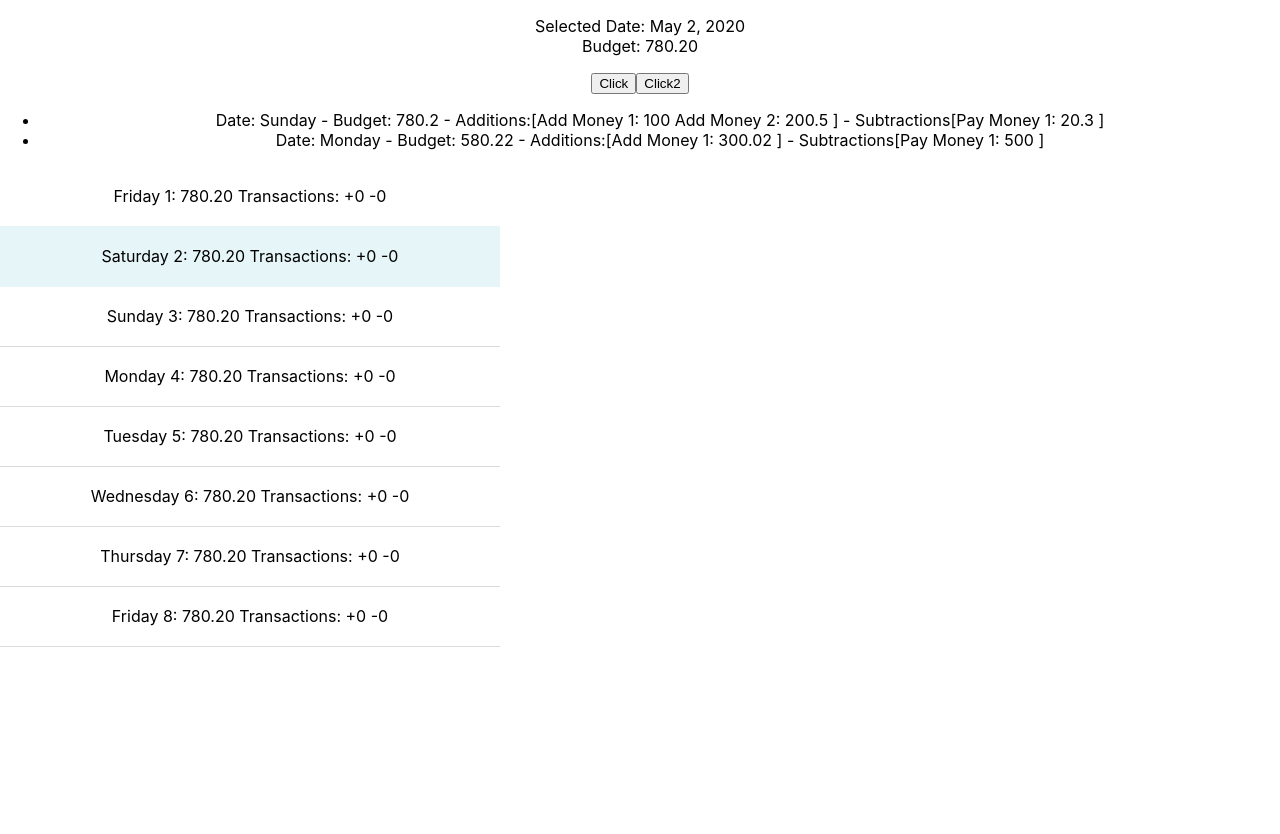
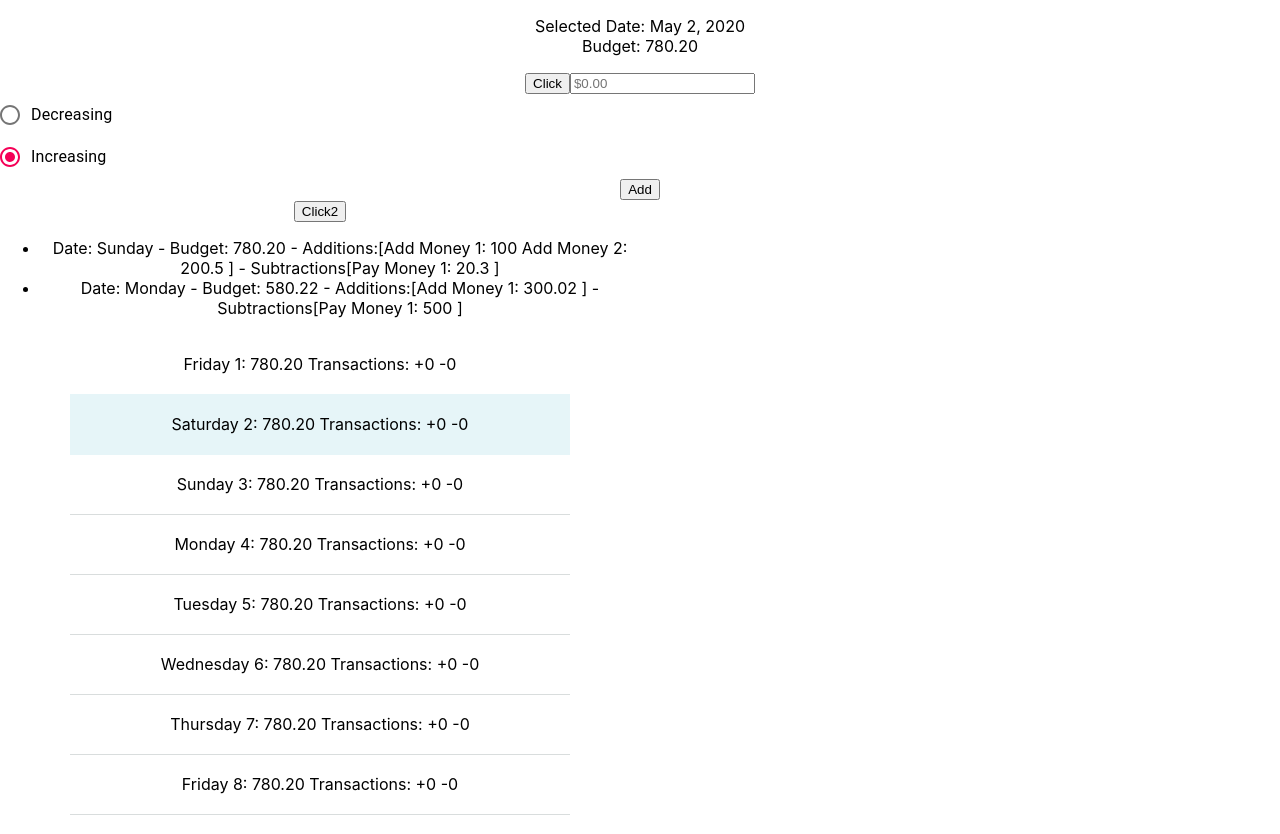
Before and after one commit to ArronVan/budgetcalendar, a React (Create React App) app: page / in a window 1280 px wide. Before the commit the page ends 800 px from the top, so only its background shows below. Built offline with nearby package versions, Linux system fonts and the light colour scheme.

Commit message:
added various functionalities

```diff
--- a/src/Calendar.css
+++ b/src/Calendar.css
@@ -1,3 +1,9 @@
+.List{
+    display: flex;
+    align-items: center;
+    justify-content: center;
+}
+
 .CalendarList {
     border-bottom: 1px solid #d9dddd;
     display: flex;
--- a/src/Calendar.js
+++ b/src/Calendar.js
@@ -6,20 +6,7 @@ import { getDate, isSameDay } from 'date-fns'
 import './Calendar.css'
 
 class Calendar extends React.Component {
-    getBudgetValueOnDay(budget, additions, subtractions) {
-        let value = budget;
-
-        var i;
-        for (i = 0; i < additions.length; i++)
-            value += additions[i].value;
-        for (i = 0; i < subtractions.length; i++)
-            value -= subtractions[i].value;
-
-        return value;
-    }
-
     render() {
-        let budget = this.props.budget;
         let allDaysInMonth = getAllDaysInMonth(this.props.selectedDate);
 
         return (
@@ -28,7 +15,7 @@ class Calendar extends React.Component {
                 <ul>
                     {this.props.dates.map((day, index) => {
                         return <li key={index}>
-                            Date: {getDayOfWeekName(day.date)} - Budget: {budget = this.getBudgetValueOnDay(budget, day.increases, day.decreases)} - Additions:[{day.increases.map((inc) => {
+                            Date: {getDayOfWeekName(day.date)} - Budget: {this.props.getBudgetAmountOnDate(day.date)} - Additions:[{day.increases.map((inc) => {
                                 return <>
                                     {inc.description}: {inc.value}&nbsp;
                                 </>;
@@ -41,6 +28,7 @@ class Calendar extends React.Component {
                         </li>
                     })}
                 </ul>
+                <div className="List">
                     <List
                         height={500}
                         width={500}
@@ -56,6 +44,7 @@ class Calendar extends React.Component {
                             </div>
                         )}
                     </List>
+                </div>
             </>
         );
     }
--- /dev/null
+++ b/src/InputFields.js
@@ -0,0 +1,69 @@
+import React from 'react'
+import NumberFormat from 'react-number-format'
+import FormControlLabel from '@material-ui/core/FormControlLabel';
+import Radio from '@material-ui/core/Radio'
+import RadioGroup from '@material-ui/core/RadioGroup';
+
+class InputFields extends React.Component {
+    constructor(props) {
+        super(props);
+        this.state = {
+            showChangeBudget: false,
+            showAddTransaction: true,
+            currencyValue: null,
+            isAdd: true
+        };
+
+        this.changeBudget = this.changeBudget.bind(this);
+        this.addTransaction = this.addTransaction.bind(this);
+    }
+
+    changeBudget() {
+        this.props.changeBudget(this.state.currencyValue);
+        this.setState({currencyValue: null});
+    }
+
+    addTransaction() {
+        this.props.addTransactionOnSelectedDate(this.state.currencyValue, "Test", this.state.isAdd);
+        this.setState({currencyValue: null, isAdd: true});
+    }
+
+    render() {
+        return (
+            <>
+                {this.state.showChangeBudget ?
+                <>
+                    <NumberFormat
+                      value={this.state.currencyValue}
+                      thousandSeparator={true}
+                      allowNegative={false}
+                      prefix={'$'}
+                      placeholder="$0.00"
+                      decimalScale={2}
+                      onValueChange={(values) => { this.setState({currencyValue: values.floatValue}); }}
+                    />
+                    <button onClick={this.changeBudget}>Change</button>
+                </> : ''}
+                {this.state.showAddTransaction ?
+                <>
+                    <NumberFormat
+                      value={this.state.currencyValue}
+                      thousandSeparator={true}
+                      allowNegative={false}
+                      prefix={'$'}
+                      placeholder="$0.00"
+                      decimalScale={2}
+                      onValueChange={(values) => { this.setState({currencyValue: values.floatValue}); }}
+                    />
+                    <RadioGroup value={this.state.isAdd} onChange={() => this.setState({isAdd: !this.state.isAdd})}>
+                        <FormControlLabel value={false} control={<Radio />} label="Decreasing" />
+                        <FormControlLabel value={true} control={<Radio />} label="Increasing" />
+                    </RadioGroup>
+                    <button onClick={this.addTransaction}>Add</button>
+                </> : ''}
+            </>
+        )
+    }
+}
+
+export default InputFields;
--- a/src/Main.js
+++ b/src/Main.js
@@ -1,7 +1,10 @@
-import React from 'react';
-import Calendar from './Calendar';
+import React from 'react'
+import Calendar from './Calendar'
+import InputFields from './InputFields'
+import Transaction from './Transaction'
 import { getMonthName } from './DateFunctions'
-import { getYear, getDate, isBefore, isSameDay } from 'date-fns';
+import { getYear, getDate, isBefore, isSameDay } from 'date-fns'
+import Grid from '@material-ui/core/Grid';
 
 class Main extends React.Component {
     constructor(props) {
@@ -22,10 +25,12 @@ class Main extends React.Component {
         };
 
         this.addDate = this.addDate.bind(this);
+        this.changeBudget = this.changeBudget.bind(this);
         this.getBudgetAmountOnDate = this.getBudgetAmountOnDate.bind(this);
         this.changeSelectedDate = this.changeSelectedDate.bind(this);
         this.getAddTransactionsOnDate = this.getAddTransactionsOnDate.bind(this);
         this.getSubTransactionsOnDate = this.getSubTransactionsOnDate.bind(this);
+        this.addTransactionOnSelectedDate = this.addTransactionOnSelectedDate.bind(this);
     }
 
     addDate() {
@@ -38,6 +43,12 @@ class Main extends React.Component {
         this.setState((state, props) => ({
             dates: [...this.state.dates, date]
         }));
+    }
+
+    changeBudget(amount) {
+        this.setState({
+            budget: amount
+        });
     }
 
     changeSelectedDate(date) {
@@ -83,6 +94,35 @@ class Main extends React.Component {
         return [];
     }
 
+    addTransactionOnSelectedDate(amount, description, isAdd) {
+        for (var i = 0; i < this.state.dates.length; i++)
+            if (isSameDay(this.state.selectedDate, this.state.dates[i].date))
+            {
+                var dateEntry;
+                if (isAdd)
+                {
+                    dateEntry = this.state.dates;
+                    dateEntry[i].increases = [...dateEntry[i].increases, {description: description, value: amount}];
+                    this.setState({dates: dateEntry});
+                }
+                else
+                {
+                    dateEntry = this.state.dates;
+                    dateEntry[i].decreases = [...dateEntry[i].decreases, {description: description, value: amount}];
+                    this.setState({dates: dateEntry});
+                }
+                return;
+            }
+
+        var newDate = { date: this.state.selectedDate, increases: [], decreases: [] };
+        if (isAdd)
+            newDate.increases = [{description: description, value: amount}];
+        else
+            newDate.decreases = [{description: description, value: amount}];
+
+        this.addDate2(newDate);
+    }
+
     render() {
         return (
             <>
@@ -92,6 +132,9 @@ class Main extends React.Component {
                     Budget: {this.getBudgetAmountOnDate(this.state.selectedDate)}
                 </p>
                 <button onClick={this.addDate}>Click</button>
+                <InputFields addTransactionOnSelectedDate={this.addTransactionOnSelectedDate} changeBudget={this.changeBudget}/>
+                <Grid container justify="center" spacing={0}>
+                    <Grid item xs>
                     <Calendar
                         budget={this.state.budget}
                         selectedDate={this.state.selectedDate}
@@ -103,6 +146,14 @@ class Main extends React.Component {
                         addDate={this.addDate2}
                         ref="calendar"
                     />
+                    </Grid>
+                    <Grid item xs>
+                        <Transaction
+                          increases={this.getAddTransactionsOnDate(this.state.selectedDate)}
+                          decreases={this.getSubTransactionsOnDate(this.state.selectedDate)}
+                        />
+                    </Grid>
+                </Grid>
             </>
         );
     };
--- /dev/null
+++ b/src/Transaction.js
@@ -0,0 +1,25 @@
+import React from 'react'
+
+class Transaction extends React.Component {
+    render() {
+        return (
+            <>
+                {this.props.increases.map((item, index) => {
+                    return <>
+                        +${item.value} {item.description}
+                        <br/>
+                    </>
+                })}
+                <br/>
+                {this.props.decreases.map((item, index) => {
+                    return <>
+                        -${item.value} {item.description}
+                        <br/>
+                    </>
+                })}
+            </>
+        )
+    }
+}
+
+export default Transaction;
```
Lines whose indentation alone changed are shown as unchanged.
